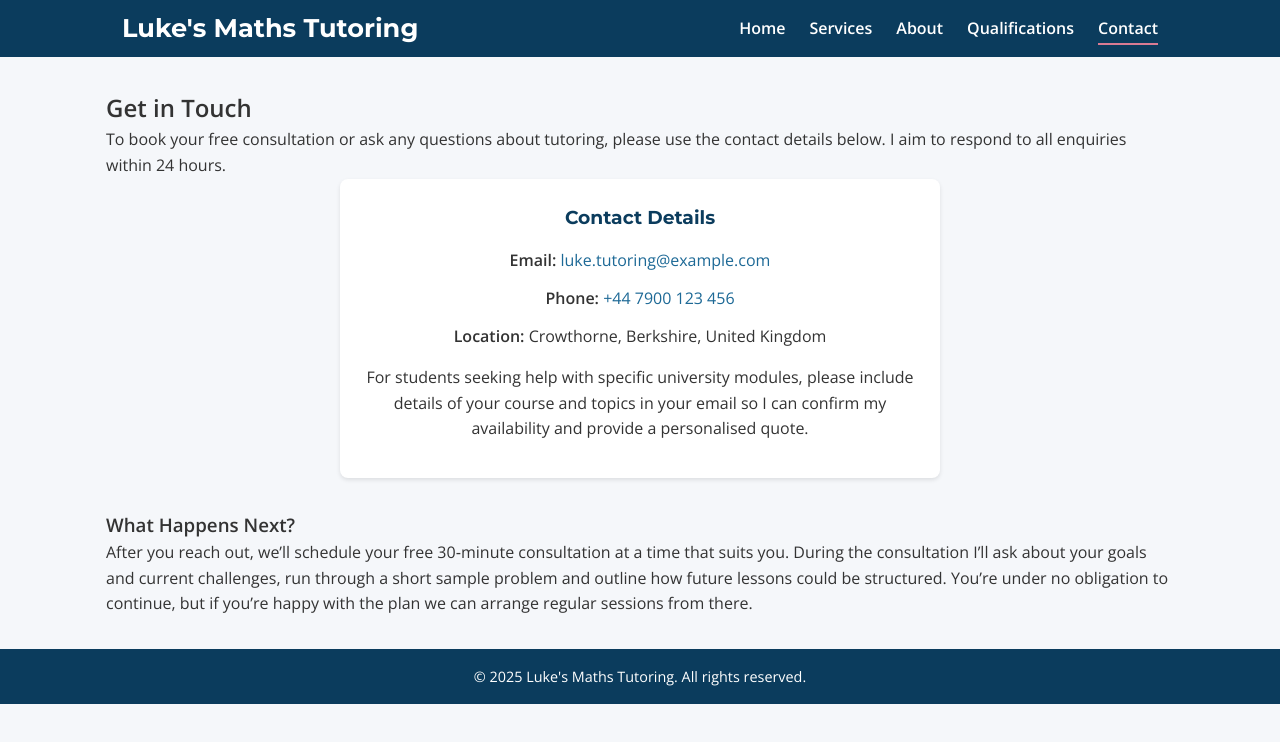
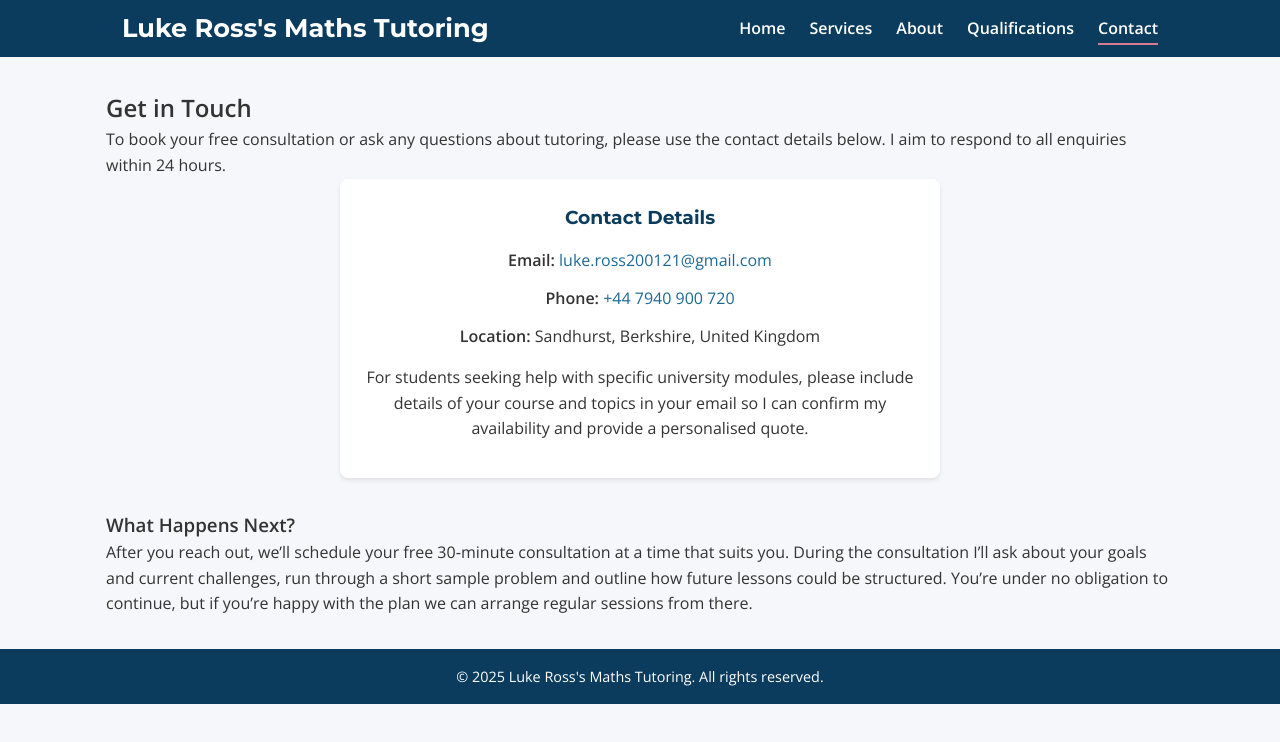
Before and after one commit to lross123/Luke-Ross-Math-Tutoring, a plain HTML site: page contact.html in a window 1280 px wide. Drawn offline with nearby package versions, Linux system fonts and the light colour scheme.

Commit message:
Update contact.html

```diff
--- a/contact.html
+++ b/contact.html
@@ -3,7 +3,7 @@
   <head>
     <meta charset="UTF-8" />
     <meta name="viewport" content="width=device-width, initial-scale=1.0" />
-    <title>Contact | Luke's Maths Tutoring</title>
+    <title>Contact | Luke Ross's Maths Tutoring</title>
     <link
       href="https://fonts.googleapis.com/css2?family=Montserrat:wght@400;700&family=Open+Sans:wght@400;600&display=swap"
       rel="stylesheet"
@@ -14,7 +14,7 @@
     <!-- Navigation -->
     <header class="header">
       <div class="container">
-        <div class="logo">Luke's Maths Tutoring</div>
+        <div class="logo">Luke Ross's Maths Tutoring</div>
         <nav class="nav">
           <ul>
             <li><a href="index.html">Home</a></li>
@@ -38,15 +38,15 @@
         <h3>Contact Details</h3>
         <p>
           <strong>Email:</strong>
-          <a href="mailto:luke.tutoring@example.com?subject=Tutoring%20Enquiry">luke.tutoring@example.com</a>
+          <a href="mailto:luke.ross200121@gmail.com?subject=Tutoring%20Enquiry">luke.ross200121@gmail.com</a>
         </p>
         <p>
           <strong>Phone:</strong>
-          <a href="tel:+447900123456">+44 7900 123 456</a>
+          <a href="tel:+447940900720">+44 7940 900 720</a>
         </p>
         <p>
           <strong>Location:</strong>
-          Crowthorne, Berkshire, United Kingdom
+          Sandhurst, Berkshire, United Kingdom
         </p>
         <p style="margin-top:1rem;">
           For students seeking help with specific university modules, please include
@@ -66,7 +66,7 @@
     </section>
 
     <footer class="footer">
-      <p>&copy; 2025 Luke's Maths Tutoring. All rights reserved.</p>
+      <p>&copy; 2025 Luke Ross's Maths Tutoring. All rights reserved.</p>
     </footer>
   </body>
 </html>
```
